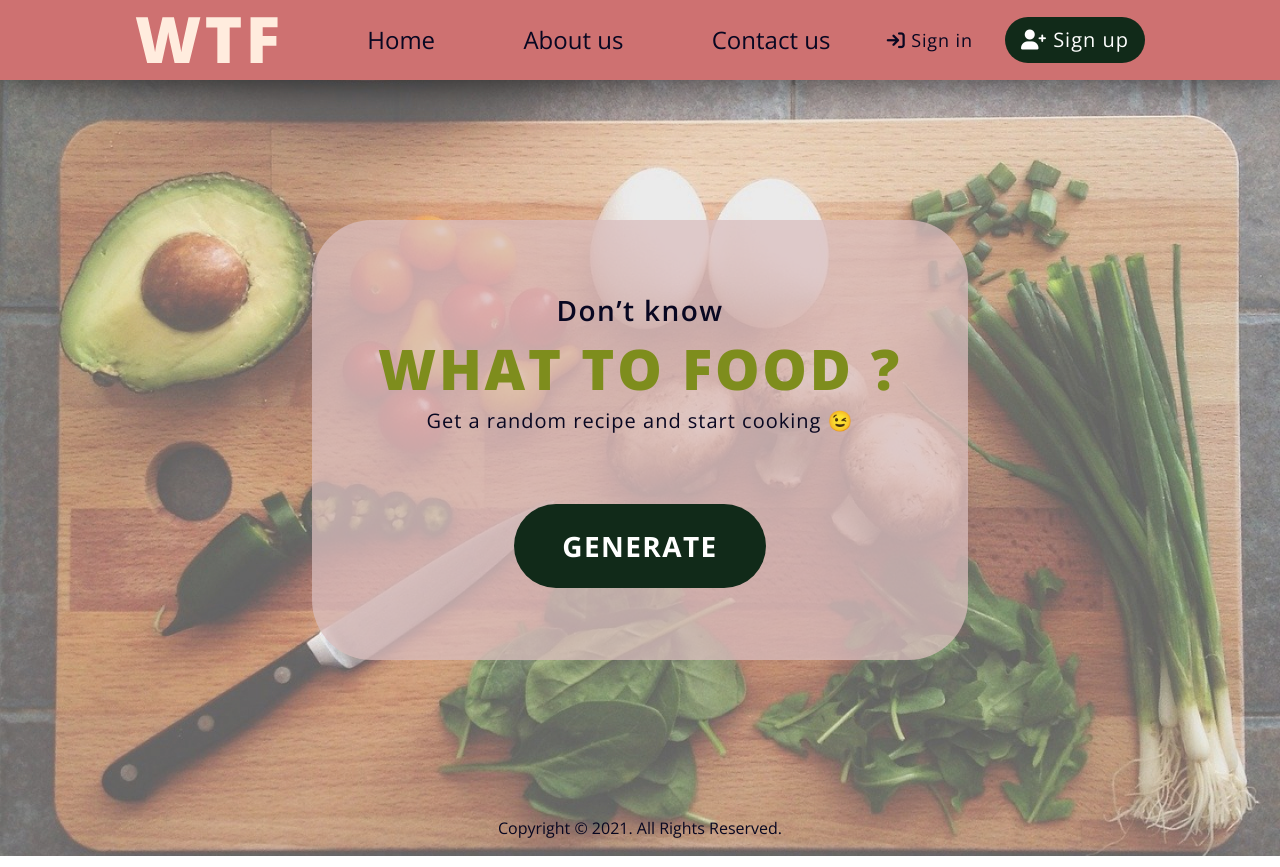
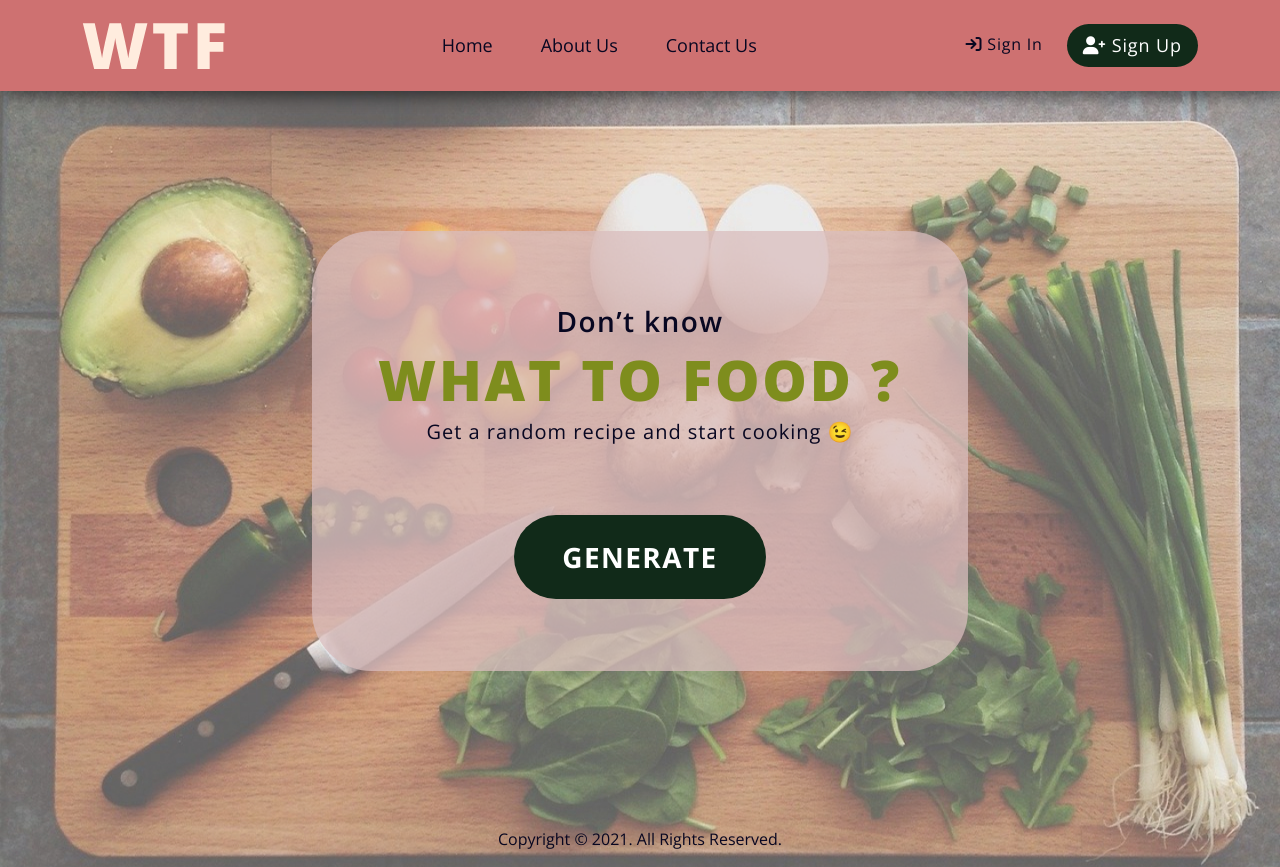
Before and after one commit to Mustapha-Smail/What-To-Food, a React (Create React App) app in the folder frontend/: page / in a window 1280 px wide. Built offline with nearby package versions, Linux system fonts and the light colour scheme.

Commit message:
:white_check_mark: Refactor Navbar to be more responsive and fit User auth :white_check_mark:

```diff
--- a/frontend/package.json
+++ b/frontend/package.json
@@ -11,6 +11,7 @@
     "react-bootstrap": "^2.1.1",
     "react-dom": "^17.0.2",
     "react-icons": "^4.3.1",
+    "react-router-bootstrap": "^0.26.0",
     "react-router-dom": "^6.2.1",
     "react-scripts": "5.0.0",
     "web-vitals": "^2.1.3"
--- a/frontend/src/components/Navbar/Navbar.js
+++ /dev/null
@@ -1,84 +0,0 @@
-import React, { useEffect, useState } from 'react'
-import { useNavigate } from 'react-router-dom'
-import { NavDropdown } from 'react-bootstrap';
-import { RiMenu3Line, RiCloseLine } from 'react-icons/ri';
-import { Link } from 'react-router-dom';
-import './navbar.css'
-
-const Navbar = () => {
-    const navigate = useNavigate()
-
-    const [toggleMenu, setToggleMenu] = useState(false);
-    const [userInfo, setUserInfo] = useState(null);
-
-    useEffect(() => {
-        localStorage.getItem('userInfo') && setUserInfo(localStorage.getItem('userInfo'))
-    }, [])
-
-    const logoutHandler = () => {
-        localStorage.removeItem('userInfo')
-        //reload
-        navigate(0)
-    }
-
-    return (
-        <nav className="navigation section__padding">
-            <div className="logo">
-                <a href="/" className="logo__link">
-                    <img src="/images/logo.svg" alt="logo" className="logo__image" />
-                </a>
-            </div>
-
-            <ul className="nav__list">
-                <li className="nav__list-item scale"><a href="/" className="nav__link">Home</a></li>
-                <li className="nav__list-item scale"><a href="/about" className="nav__link">About us</a></li>
-                <li className="nav__list-item scale"><a href="/contact" className="nav__link">Contact us</a></li>
-            </ul>
-
-            {userInfo
-                ?<ul
-                    title={userInfo.name}
-                    id='username'
-                >
-                    <li className="nav__list-item scale"><span onClick={logoutHandler} className="nav__link">Logout</span></li>
-                </ul>
-                :<div className="auth">
-                    <a href="/login" className="login scale">
-                        <i className="fa fa-sign-in" aria-hidden="true"></i> Sign in
-                    </a>
-                    <a href="/register" className="register scale">
-                        <i className="fa fa-user-plus" aria-hidden="true"></i> Sign up
-                    </a>
-                </div>
-            }
-
-            <div className="nav-mobile">
-                {toggleMenu
-                    ? <RiCloseLine color="#fff" size={36} onClick={() => setToggleMenu(false)} />
-                    : <RiMenu3Line color="#fff" size={36} onClick={() => setToggleMenu(true)} />
-                }
-                {toggleMenu && (
-                    <div className="nav-mobile__content slide-bottom" id="mobile-content">
-                        <ul className="nav-mobile__list">
-                            <li className="nav__list-item scale"><a href="/" className="nav__link">Home</a></li>
-                            <li className="nav__list-item scale"><a href="#about" className="nav__link">About us</a></li>
-                            <li className="nav__list-item scale"><a href="#contact" className="nav__link">Contact us</a></li>
-                        </ul>
-
-                        <div className="auth-mobile">
-                            <a href="/login" className="login scale">
-                                <i className="fa fa-sign-in" aria-hidden="true"></i> Sign in
-                            </a>
-                            <a href="/register" className="register scale">
-                                <i className="fa fa-user-plus" aria-hidden="true"></i> Sign up
-                            </a>
-                        </div>
-                    </div>
-                )}
-            </div>
-
-        </nav>
-    )
-}
-
-export default Navbar
--- /dev/null
+++ b/frontend/src/components/Navbar/Tete.js
@@ -0,0 +1,91 @@
+import React, { useEffect, useState } from 'react'
+import { useNavigate } from 'react-router-dom'
+import { RiMenu3Line, RiCloseLine } from 'react-icons/ri';
+import { LinkContainer } from 'react-router-bootstrap'
+import { Navbar, Nav, Container, NavDropdown } from 'react-bootstrap'
+
+import './navbar.css'
+
+const Tete = () => {
+
+    const navigate = useNavigate()
+
+    const [toggleMenu, setToggleMenu] = useState(false);
+    const [userInfo, setUserInfo] = useState(null);
+
+    useEffect(() => {
+        localStorage.getItem('userInfo') && setUserInfo(localStorage.getItem('userInfo'))
+    }, [])
+
+    const handleMenu = () => {
+        setToggleMenu(!toggleMenu)
+    }
+
+    const logoutHandler = () => {
+        localStorage.removeItem('userInfo')
+        //reload
+        navigate(0)
+    }
+
+    const accountIcon = (<i class="fas fa-user-circle"></i>)
+
+    return (
+        <Navbar expand="lg" collapseOnSelect>
+            <Container>
+                <LinkContainer to='/'>
+                    <Navbar.Brand>
+                        <img src="/images/logo.svg" alt="logo" className="logo__image" />
+                    </Navbar.Brand>
+                </LinkContainer>
+                <Navbar.Toggle
+                    aria-controls="basic-navbar-nav"
+                    onClick={handleMenu}
+                >
+                    {toggleMenu
+                        ? (<RiCloseLine color="#FFECDE" size={48}/>)
+                        : (<RiMenu3Line color="#FFECDE" size={48}/>)
+                    }
+                </Navbar.Toggle>
+                <Navbar.Collapse id="basic-navbar-nav">
+                <>
+                    <Nav className='m-auto nav__links'>
+                        <LinkContainer to='/' className="nav__list-item scale">
+                            <Nav.Link className="nav__link">Home</Nav.Link>
+                        </LinkContainer>
+                        <LinkContainer to='/about' className="nav__list-item scale">
+                            <Nav.Link className="nav__link">About Us</Nav.Link>
+                        </LinkContainer>
+                        <LinkContainer to='/contact' className="nav__list-item scale">
+                            <Nav.Link className="nav__link">Contact Us</Nav.Link>
+                        </LinkContainer>
+                    </Nav>
+                    {userInfo
+                        ?(
+                            <NavDropdown
+                                title={accountIcon}
+                            >
+                                <LinkContainer to='/profile'>
+                                    <NavDropdown.Item>Profile</NavDropdown.Item>
+                                </LinkContainer>
+                                    <NavDropdown.Item onClick={logoutHandler}>Logout</NavDropdown.Item>
+                            </NavDropdown>
+                        )
+                        :(
+                            <Nav className='auth-btns'>
+                                <LinkContainer to='/login' className="login scale">
+                                    <Nav.Link> <i className="fas fa-sign-in" aria-hidden="true"></i> Sign In</Nav.Link>
+                                </LinkContainer>
+                                <LinkContainer to='/register' className="register scale">
+                                    <Nav.Link> <i className="fas fa-user-plus" aria-hidden="true"></i> Sign Up</Nav.Link>
+                                </LinkContainer>
+                            </Nav>
+                        )
+                    }
+                </>
+                </Navbar.Collapse>
+            </Container>
+        </Navbar>
+    )
+};
+
+export default Tete;
--- a/frontend/src/components/Navbar/navbar.css
+++ b/frontend/src/components/Navbar/navbar.css
@@ -1,19 +1,11 @@
-/* Navbar */
-
-.navigation {
-  height: 10vh;
-
-  display: flex;
-  justify-content: space-between;
-  align-items: center;
-  align-items: center;
-
+.navbar {
   background-color: var(--color-primary);
-  filter: drop-shadow(4px 6px 15px rgba(0, 0, 0, 0.5));
+  box-shadow: 4px 6px 15px rgba(0, 0, 0, 0.5);
 }
 
-.logo {
-  flex: 0.25;
+.logo__image {
+  width: 100%;
+  height: 100%;
 }
 
 .nav__list {
@@ -24,127 +16,88 @@
   gap: var(--gap);
 }
 
-.nav__list-item .nav__link {
-  font-size: 24px;
-  line-height: 28px;
+.nav__links {
+  gap: 2rem;
+}
 
+.nav__link {
+  font-size: 18px;
+  color: var(--color-text) !important;
+}
+
+.navbar-toggler,
+.navbar-toggler:hover,
+.navbar-toggler:focus {
+  border: none;
+  outline: none;
+  box-shadow: none;
+}
+
+.dropdown-toggle {
+  color: var(--color-text);
+  font-size: 2rem;
+  padding: 0;
+}
+
+.dropdown-toggle:hover,
+.dropdown-toggle:focus {
   color: var(--color-text);
 }
 
-.auth {
-  display: flex;
-  gap: var(--gap);
+.dropdown-menu {
+  background: var(--color-primary);
+  font-size: 18px;
+}
 
-  align-items: center;
+.dropdown-item {
+  color: var(--color-text);
 }
 
 .login {
-  font-size: 18px;
-  line-height: 23px;
+  font-size: 16px;
   letter-spacing: 0.05em;
 
-  color: var(--color-text);
+  color: var(--color-text) !important;
 }
 
 .register {
-  padding: 0.5rem 1rem;
+  padding: 0.5rem 1rem !important;
 
-  font-size: 20px;
+  font-size: 18px;
   letter-spacing: 0.05em;
 
   background-color: var(--color-secondary);
   border-radius: 180px;
 
-  color: var(--color-text-outline);
+  color: var(--color-text-outline) !important;
 }
 
 .register:hover {
-  color: var(--color-text-outline);
+  color: var(--color-text-outline) !important;
   box-shadow: 0 0 20px 0px rgba(235, 229, 229, 0.35);
 }
 
-/* Navbar Mobile */
-
-.nav-mobile {
-  display: none;
-  flex-direction: column;
-  align-items: center;
-  gap: 2rem;
+.auth-btns {
+  flex-direction: row !important;
+  gap: 1rem;
 }
 
-.nav-mobile__icons {
-  align-self: flex-end;
-  display: flex;
-  cursor: pointer;
+.collapse {
+  padding: 1rem 0;
 }
 
-.nav-mobile__icons {
-  align-self: flex-end;
-  display: flex;
-  cursor: pointer;
-}
-
-.menu-icons {
-  font-size: 35px;
-}
-
-.nav-mobile__content {
-  display: none;
-  flex-direction: column;
-  justify-content: space-evenly;
-  text-align: center;
-
-  position: absolute;
-  width: 100%;
-  min-height: 400px;
-  right: 0;
-
-  border-radius: 0px 0px 20px 20px;
-  background-color: var(--color-primary);
-  filter: drop-shadow(0px 4px 4px rgba(0, 0, 0, 0.25));
-}
-
-.nav-mobile__list {
-  display: flex;
-  flex-direction: column;
-  gap: 2rem;
-  padding: 0;
-}
-
-.auth-mobile {
-  display: flex;
-  justify-content: space-evenly;
-}
-
-.auth-mobile .login {
-  align-self: center;
+@media screen and (max-width: 1024px) {
+  .navbar__container {
+    padding: 0 4.375rem;
+  }
 }
 
 @media screen and (max-width: 768px) {
-  /* Navbar */
-  .nav {
-    max-height: 5vh;
+  .navbar__container {
+    padding: 0 2.1875rem;
   }
 
-  .logo {
-    /* flex: 0.1;  */
-    max-width: 80px;
+  .nav__links {
+    gap: 0rem;
   }
-
-  .nav__list,
-  .auth {
-    display: none;
-  }
-
-  .nav-mobile {
-    display: flex;
-    transition: all 1s;
-  }
-
-  .nav-mobile__content{
-    display: flex;
-  }
-
-
-
 }
--- a/frontend/src/components/index.js
+++ b/frontend/src/components/index.js
@@ -1,4 +1,4 @@
-export { default as Navbar } from './Navbar/Navbar'
+export { default as Navbar } from './Navbar/Tete'
 export { default as Header } from './Header/Header'
 export { default as Ingredients } from './Ingredients/Ingredients'
 export { default as Instructions } from './Instructions/Instructions'
--- a/frontend/src/index.js
+++ b/frontend/src/index.js
@@ -6,7 +6,7 @@ import reportWebVitals from './reportWebVitals';
 
 import axios from 'axios'
 
-axios.defaults.baseURL = 'http://localhost:5000'
+axios.defaults.baseURL = 'http://192.168.0.13:5000'
 
 ReactDOM.render(
   <React.StrictMode>
```
Also changed, not shown: 1 other file (tests, documents, lock files or other folders).
